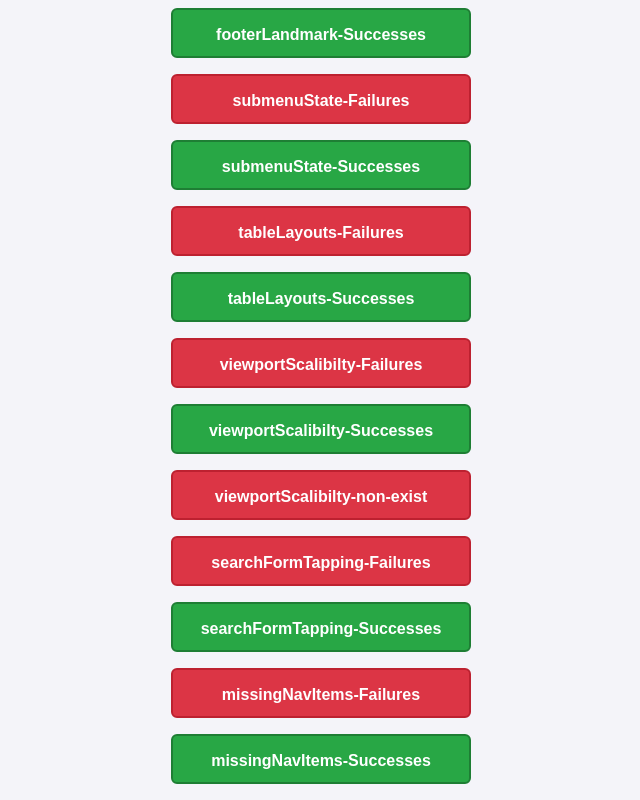
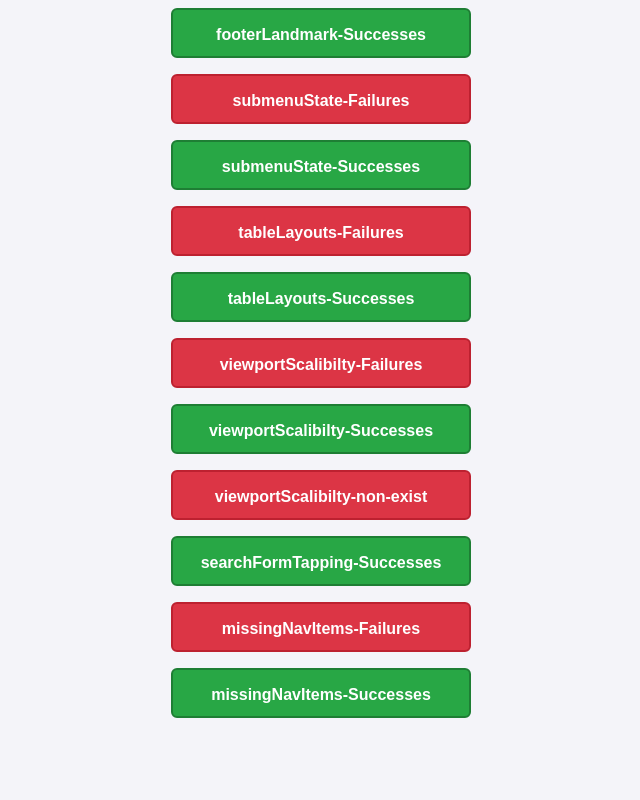
Before and after one commit to Adizimhi/adizimhi.github.io, a website: page index.html in a window 1280 px wide. Shown: the part 2487-3287 px from the top of the page, without its empty margins (319-959 px from the left). After the commit the page ends 3221 px from the top, so only its background shows below. Drawn offline with Linux system fonts and the light colour scheme.

Commit message:
Update index.html

```diff
--- a/index.html
+++ b/index.html
@@ -115,7 +115,7 @@
        <li><a href="viewportScalibilityFailures.html" class="btn-failure">viewportScalibilty-Failures</a></li>
         <li><a href="viewportScalibiltySuccess.html" class="btn-success">viewportScalibilty-Successes</a></li
        <li><a href="viewportScalibilityNonExist.html" class="btn-failure">viewportScalibilty-non-exist</a></li>
-        <li><a href="searchFormTappingFailures.html" class="btn-failure">searchFormTapping-Failures</a></li>
+
        <li><a href="searchFormTappingSuccess.html" class="btn-success">searchFormTapping-Successes</a></li>
         <li><a href="missingNavItemsFailures.html" class="btn-failure">missingNavItems-Failures</a></li>
         <li><a href="missingNavItemsSuccess.html" class="btn-success">missingNavItems-Successes</a></li
```
